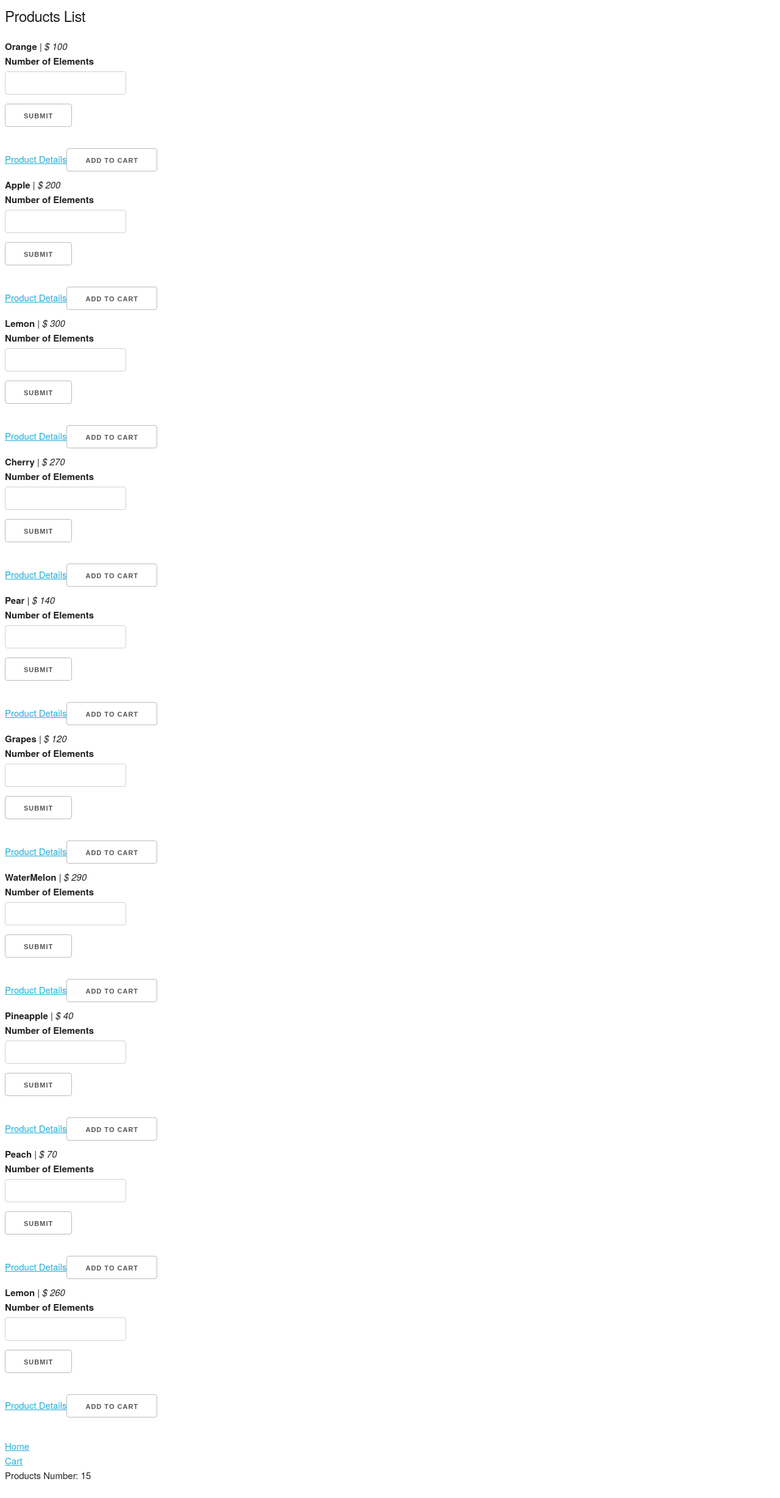
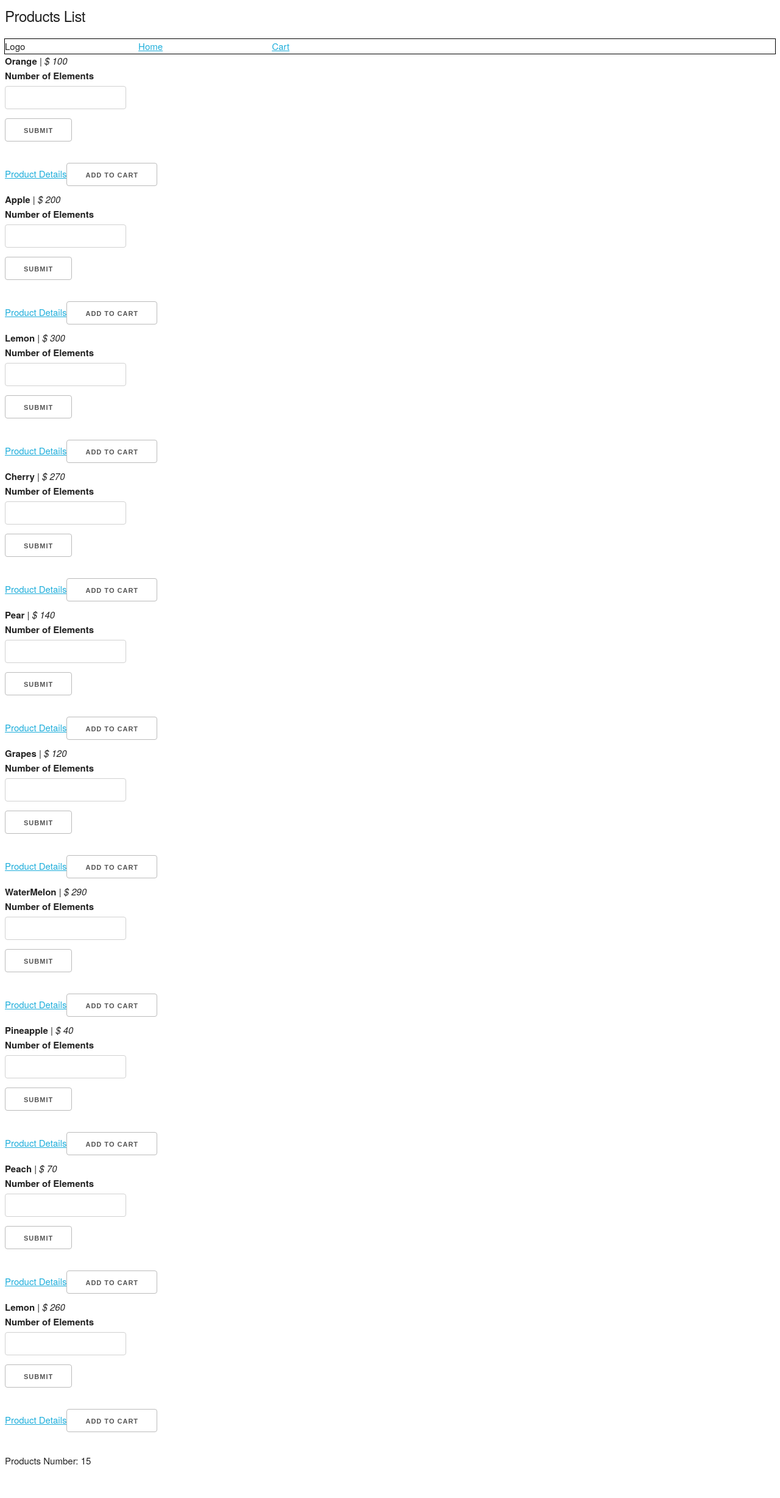
Before and after one commit to giu2000/FruitsStore, a React (Create React App) app in the folder fruits_store/: page /products_list in a window 1280 px wide. Shown: the whole page at 61% size. After the commit the page ends 2432 px from the top, so only its background shows below. Built offline with nearby package versions, Linux system fonts and the light colour scheme; data requests are answered from the project's data file.

Commit message:
add navbar component

```diff
--- a/fruits_store/src/components/App/App.js
+++ b/fruits_store/src/components/App/App.js
@@ -6,6 +6,7 @@ import Home from '../Home';
 import ProductsListContainer from '../../containers/ProductListContainer';
 import CartContainer from'../../containers/CartContainer';
 import ProductDetailsContainer from '../../containers/ProductDetailsContainer';
+import '../../styles/style.css';
 
 const App = ({store}) => (
   <Provider store={store}>
--- a/fruits_store/src/components/Cart.js
+++ b/fruits_store/src/components/Cart.js
@@ -26,6 +26,7 @@ import {
     home,
     products_list
 } from '../utils/link';
+import Navbar, { homeConfig, productListConfig} from './Navbar';
 
 //Component Empty Cart
 const EmptyCart = ({pathLink, text}) => {
@@ -81,13 +82,15 @@ export default class Cart extends React.Component{
     render(){
         const { cart: { isLoading, error, products, totalPrice, counter } } = this.props;
         return(
-            <>
+            <div>
                 <TitlePage title={CART_PAGE_NAME} />
+                <Navbar firstConfig={homeConfig} secondConfig={productListConfig}/>
                 {isLoading && <Loading />}
                 {error && <ErrorComponent />}
+
                 {products.length === 0 ?
                     <EmptyCart pathLink={products_list} text={BACK_TO_PRODUCTS_LIST_LINK} />
-                    : <>
+                    : <div>
                         <table>
                             <thead>
                             <tr>
@@ -105,16 +108,10 @@ export default class Cart extends React.Component{
                         <CartProductsCounter counter={counter} />
                         <Button onClick={() => this.props.removeAllProductsFromCart(products)} text={DELETE_ALL}/>
                         <br />
-                        <CustomLink pathLink={home} text={HOME_PAGE_NAME} />
-                        <br />
-                        <CustomLink pathLink={products_list} text={PRODUCTS_LIST_PAGE_NAME} />
-
-                    </>
-                }
-
+                    </div>
 
                 }
-            </>
+            </div>
         )
     }
 }
--- a/fruits_store/src/components/Home.js
+++ b/fruits_store/src/components/Home.js
@@ -1,21 +1,11 @@
 import React from 'react';
-import CustomLink from './CustomLink';
-import {
-    products_list,
-    cart
-} from '../utils/link';
-import {
-    PRODUCTS_LIST_LINK_PLACEHOLDER,
-    CART_LINK_PLACEHOLDER
-} from '../utils/labels';
+import Navbar, { productListConfig, cartConfig } from './Navbar';
 
 const Home = () => {
     return (
-        <>
-            <CustomLink pathLink={products_list} text={PRODUCTS_LIST_LINK_PLACEHOLDER} />
-            <br></br>
-            <CustomLink pathLink={cart} text={CART_LINK_PLACEHOLDER} />
-        </>
+        <div >
+            <Navbar firstConfig={productListConfig} secondConfig={cartConfig}/>
+        </div>
     )
 }
 
--- /dev/null
+++ b/fruits_store/src/components/Navbar.js
@@ -0,0 +1,55 @@
+import React from 'react';
+import CustomLink from './CustomLink';
+import {
+    HOME_LINK_PLACEHOLDER,
+    PRODUCTS_LIST_LINK_PLACEHOLDER,
+    CART_LINK_PLACEHOLDER
+} from '../utils/labels';
+import {
+    home,
+    products_list,
+    cart
+} from '../utils/link';
+
+export const homeConfig= {
+    pathLink: home,
+    text: HOME_LINK_PLACEHOLDER
+}
+
+export const cartConfig = {
+    pathLink: cart,
+    text: CART_LINK_PLACEHOLDER
+}
+
+export const productListConfig = {
+    pathLink: products_list,
+    text: PRODUCTS_LIST_LINK_PLACEHOLDER
+}
+
+let Navbar = ({firstConfig, secondConfig}) => {
+            return (
+                <div className='row' style={{ outline: '1px solid black' }}>
+                    <div className='two columns'>Logo</div>
+                    <div className='two columns'>
+                        <CustomLink pathLink={firstConfig.pathLink} text={firstConfig.text} />
+                    </div>
+                    <div className='seven columns'>
+                        <CustomLink pathLink={secondConfig.pathLink} text={secondConfig.text} />
+                    </div>
+
+                </div>
+            )
+
+}
+
+const NavbarFunc = (PassedComponent) => {
+    return class extends React.Component{
+        render(){
+            return(
+                    <PassedComponent {...this.props} />
+            )
+        }
+    }
+};
+
+export default Navbar = NavbarFunc(Navbar)
--- a/fruits_store/src/components/ProductList.js
+++ b/fruits_store/src/components/ProductList.js
@@ -12,9 +12,9 @@ import FormComponent from './FormComponent';
 import { product_details, home, cart } from '../utils/link';
 import {
     PRODUCTS_LIST_PAGE_NAME, ADD_TO_CART,
-    HOME_LINK_PLACEHOLDER, CART_LINK_PLACEHOLDER,
     PRODUCT_DETAILS_LINK_PLACEHOLDER
 } from '../utils/labels';
+import Navbar, { homeConfig, cartConfig } from './Navbar';
 
 
 
@@ -48,15 +48,15 @@ export default class ProductList extends React.Component{
         const { productsList: { isLoading, error }, cartCounter} = this.props;
         return(
             <>
+
                 <TitlePage title={PRODUCTS_LIST_PAGE_NAME} />
+                <Navbar firstConfig={homeConfig} secondConfig={cartConfig} />
                 {isLoading && <Loading />}
                 {error && <ErrorComponent />}
+
                 <ul>
                     {this.renderList()}
                 </ul>
-                <CustomLink pathLink={home} text={HOME_LINK_PLACEHOLDER} />
-                <br />
-                <CustomLink pathLink={cart} text={CART_LINK_PLACEHOLDER} />
                 <CartProductsCounter counter={cartCounter} />
             </>
         )
--- /dev/null
+++ b/fruits_store/src/styles/style.css
@@ -0,0 +1,9 @@
+.app{
+    width: 100%;
+    height: 100vh;
+    /* background-image: url(C:\Users\Giulia\Desktop\Giochi\FruitsStore\fruits_store\hp_background.png); */
+    background-color: brown;
+    display: flex;
+    justify-content: center;
+    align-items: center;
+}
```
Also changed, not shown: fruits_store/src/styles/hp_background.png (added).
